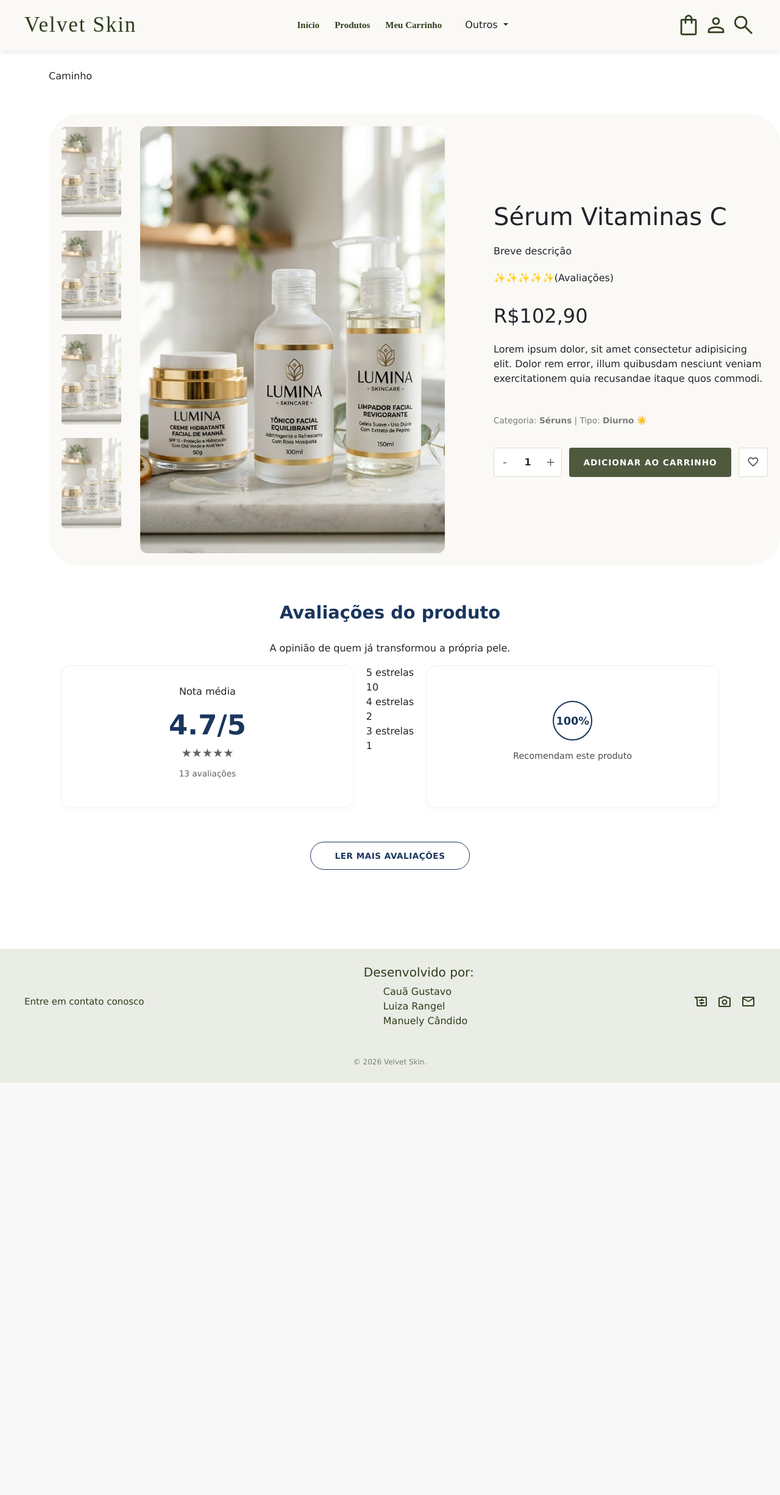
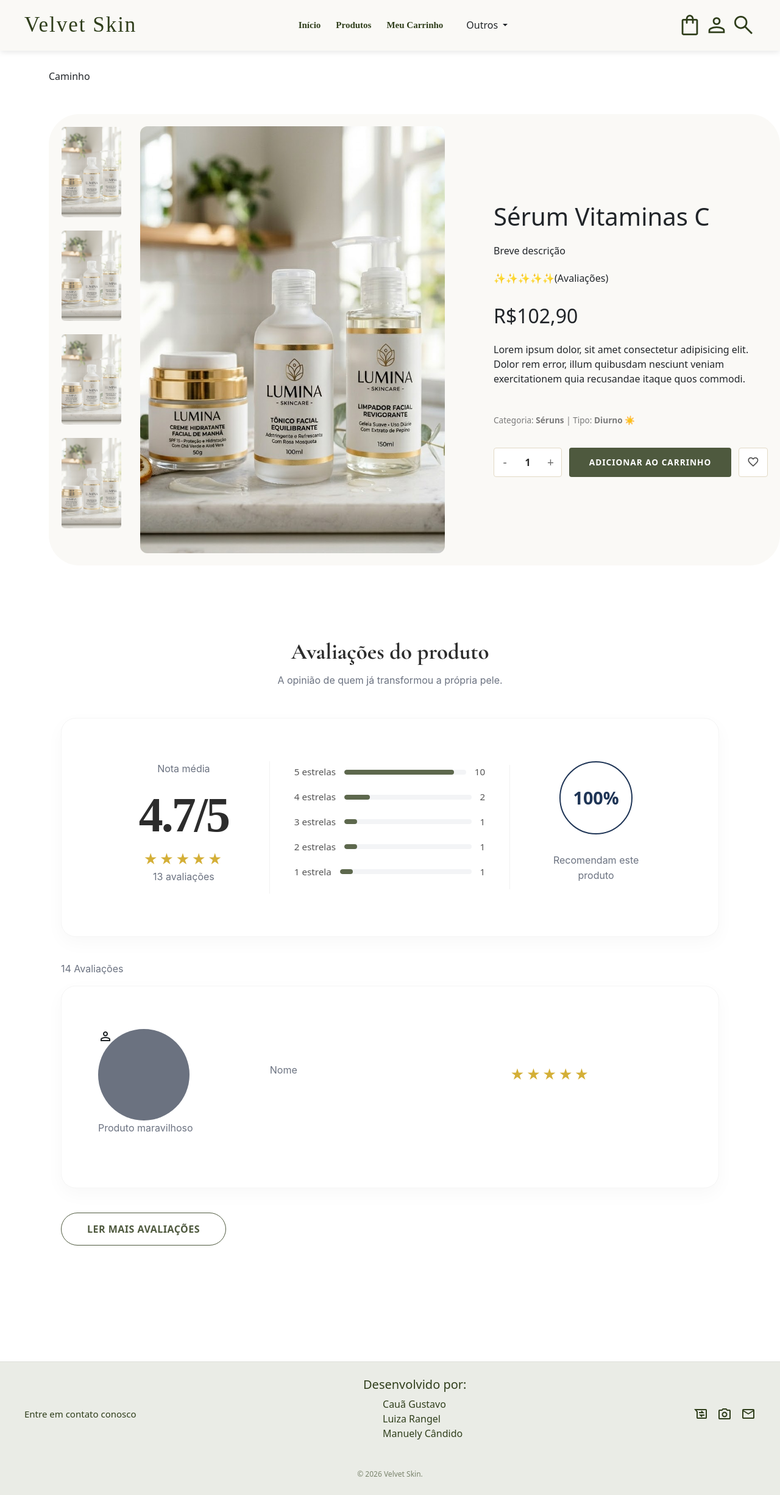
Before and after one commit to caua-a/velvet-skin, a Flask app: page / in a window 1280 px wide. Shown: the whole page at 61% size. Before the commit the page ends 1775 px from the top, so only its background shows below. Run offline with Flask 3, Linux system fonts and the light colour scheme; some web fonts are replaced.

Commit message:
Continuação da página de comentários

```diff
--- a/static/css/produtos.css
+++ b/static/css/produtos.css
@@ -2,13 +2,14 @@
     margin: 0;
     padding: 0;
     box-sizing: border-box;
-    font-family: 'Lucida Sans', 'Lucida Sans Regular', 'Lucida Grande', 'Lucida Sans Unicode', Geneva, Verdana, sans-serif;
+
 }
 
 body{
     background-color: #FBF9F4;
 
 }
+
 
 .produto{
     display: flex;
@@ -186,6 +187,179 @@ body{
     border-radius: 50px;
 } */
 
+.dashboard-avaliacoes{
+    max-width: 1150px;
+
+    background: #FFFFFF;
+
+    border-radius: 24px;
+
+    padding: 70px 60px;
+
+    display: grid;
+    grid-template-columns: 1fr 1.4fr 1fr;
+
+    align-items: center;
+
+    border: 1px solid #F5F5F5;
+
+    box-shadow:
+    0 10px 30px rgba(0,0,0,.03);
+
+    margin-bottom: 40px;
+}
+
+/* Notas médias */
+.card-nota-media,
+.card-notas{
+    border-right: 1px solid #F1F1F1;
+}
+
+.card-nota-media,
+.card-notas,
+.card-recomendacao{
+    padding: 0 40px;
+}
+
+
+.card-nota-media{
+    display:flex;
+    flex-direction:column;
+    align-items:center;
+}
+
+.card-nota-media h4{
+    font-size:.95rem;
+    color:#777;
+    margin-bottom:10px;
+}
+
+.nota-grande{
+    font-size: 5rem;
+    font-weight: 600;
+    font-family:'Times New Roman', Times, serif;
+    letter-spacing: -3px;
+    color:#2C2C2C;
+}
+
+
+.estrelas-dashboard{
+    color: #D4AF37;
+    font-size:1.4rem;
+    letter-spacing: 3px;
+}
+
+.subtexto-dashboard{
+    color:#7A7A7A;
+}
+
+
+
+
+/* Barra das avaliações */
+.linha-nota{
+    display:flex;
+    align-items:center;
+    gap:14px;
+    margin-bottom:18px;
+}
+
+.linha-nota span{
+    font-size:.95rem;
+    color:#555;
+}
+
+.barra{
+    flex:1;
+    height:8px;
+
+    background:#F3F4F6;
+
+    border-radius:50px;
+
+    overflow:hidden;
+}
+
+.preenchimento{
+    height:100%;
+    background:#5D684D;
+    border-radius:50px;
+}
+
+
+/* Coluna de recomendação */
+.card-recomendacao{
+    display:flex;
+    flex-direction:column;
+    align-items:center;
+    justify-content:center;
+}
+
+.circulo-porcentagem{
+    width: 120px;
+    height: 120px;
+
+    border-radius:50%;
+
+    border:2px solid #1F3556;
+
+    display:flex;
+    justify-content:center;
+    align-items:center;
+
+    font-size:1.8rem;
+    font-weight:700;
+
+    color:#1F3556;
+
+    margin-bottom:18px;
+}
+
+.subtexto-dashboard-recomendacao{
+    margin-top: 12px;
+    max-width: 150px;
+    text-align: center;
+    line-height: 1.6;
+}
+
+
+@media (max-width: 768px) {
+    .dashboard-avaliacoes {
+        grid-template-columns: 1fr;
+        gap: 30px;
+    }
+
+    .card-nota-media,
+    .card-notas {
+        border-right: none;
+        border-bottom: 1px solid #ECECEC;
+        padding-bottom: 20px;
+    }
+}
+
+/* Comentários */
+.comentario-item{
+    background:#fff;
+
+    border-radius:20px;
+
+    padding:32px;
+
+    border:1px solid #F3F3F3;
+
+    box-shadow:
+        0 4px 12px rgba(0,0,0,.02);
+
+    transition:.3s;
+}
+
+.comentario-item:hover{
+    transform:translateY(-2px);
+
+    box-shadow:
+        0 10px 25px rgba(0,0,0,.04);
+}
+
 
 .media-avaliacoes{
     width: 100%;
@@ -205,89 +379,8 @@ body{
     max-width: 926px;
 }
 
-/* --- Seção de Comentários Geral --- */
-.comentarios-avaliacoes {
-    display: flex;
 
-    flex-direction: column; /* Organiza os blocos um abaixo do outro */
-    align-items: center;
-    width: 100%;
-    max-width: 1200px; /* Largura ideal para não esticar demais na tela */
-    margin: 60px auto;
-    padding: 0 20px;
-}
-
-.titulo-secao-comentarios {
-    font-size: 1.8rem;
-    font-weight: 600;
-    color: #1A365D; /* Azul escuro sofisticado do modelo */
-    margin-bottom: 30px;
-    text-align: center;
-}
-
-/* --- Dashboard com os 2 Cards Superiores --- */
-.dashboard-avaliacoes {
-    display: flex;
-    width: 100%;
-    gap: 20px;
-    margin-bottom: 25px;
-}
-
-/* Base Comum para os dois cards de cima */
-.card-nota-media, .card-recomendacao {
-    flex: 1;
-    display: flex;
-    flex-direction: column;
-    justify-content: center;
-    align-items: center;
-    background-color: #FFFFFF;
-    border: 1px solid #EBF1F7;
-    border-radius: 16px;
-    padding: 30px;
-    box-shadow: 0px 4px 12px rgba(99, 116, 133, 0.04);
-}
-
-.nota-grande {
-    font-size: 2.8rem;
-    font-weight: 800;
-    color: #1A365D;
-    margin-bottom: 5px;
-}
-
-.estrelas-dashboard {
-    color: #616161; /* Cor neutra/escura para as estrelas conforme o modelo */
-    font-size: 1.2rem;
-    margin-bottom: 8px;
-}
-
-.subtexto-dashboard {
-    font-size: 0.85rem;
-    color: #616161;
-}
-
-/* Elementos do Segundo Card (Recomendação) */
-.circulo-porcentagem {
-    border: 2px solid #1A365D;
-    border-radius: 50%;
-    width: 65px;
-    height: 65px;
-    display: flex;
-    align-items: center;
-    justify-content: center;
-    font-weight: bold;
-    font-size: 1.1rem;
-    color: #1A365D;
-    margin-bottom: 15px;
-}
-
-.subtexto-dashboard-recomendacao {
-    font-size: 0.9rem;
-    color: #4A4A4A;
-    text-align: center;
-    font-weight: 500;
-}
-
-/* --- Lista de Comentários Individuais --- */
+/* --- Lista de Comentários Individuais ---
 .lista-comentarios {
     width: 100%;
     display: flex;
@@ -365,7 +458,42 @@ body{
 
 .recomenda-selo span {
     font-size: 1rem;
+} */
+
+
+/* ======================================
+   SEÇÃO AVALIAÇÕES
+====================================== */
+
+
+
+.comentarios-avaliacoes{
+    max-width: 1200px;
+    margin: 120px auto;
+    padding: 0 20px;
 }
+
+.comentarios-avaliacoes p{
+    font-family: 'Inter', sans-serif;
+    font-weight: 400;
+    color: #6B7280;
+}
+
+.titulo-secao-comentarios{
+    text-align: center;
+    font-family: 'Cormorant Garamond', serif;
+    color: #2C2C2C;
+    font-size: 2.3rem;
+    font-weight: 700;
+    margin-bottom: 12px;
+}
+
+.comentarios-avaliacoes > p{
+    text-align: center;
+    color: #6B7280;
+    margin-bottom: 50px;
+}
+
 
 /* Coluna da direita do voto útil */
 .utilidade-comentario {
@@ -398,22 +526,33 @@ body{
     font-size: 1rem;
 }
 
-/* --- Botão Inferior de Ver Mais --- */
-.btn-ver-mais {
-    background-color: #FFFFFF;
-    border: 1px solid #1A365D;
-    color: #1A365D;
-    padding: 12px 40px;
-    border-radius: 25px;
-    font-size: 0.85rem;
-    font-weight: 700;
-    letter-spacing: 0.5px;
-    margin-top: 30px;
-    cursor: pointer;
-    transition: all 0.3s;
+.foto-comentario{
+    border-radius: 200px;
+    height: 150px;
+    width: 150px;
+    background-color: #6B7280;
 }
 
-.btn-ver-mais:hover {
-    background-color: #1A365D;
-    color: #FFFFFF;
+/* --- Botão Inferior de Ver Mais --- */
+.btn-ver-mais{
+    background:transparent;
+
+    border:1px solid #4E593E;
+
+    color:#4E593E;
+
+    padding:14px 42px;
+
+    border-radius:999px;
+
+    font-weight:600;
+
+    letter-spacing:.5px;
+
+    transition:.3s;
 }
+
+.btn-ver-mais:hover{
+    background:#4E593E;
+    color:#fff;
+}
--- a/templates/produtos.html
+++ b/templates/produtos.html
@@ -3,6 +3,8 @@
 
     <link rel="stylesheet" href="../static/css/produtos.css">
     <link rel="stylesheet" href="https://fonts.googleapis.com/css2?family=Material+Symbols+Outlined:opsz,wght,FILL,GRAD@20..48,100..700,0..1,-50..200" />
+    <link href="https://fonts.googleapis.com/css2?family=Cormorant+Garamond:wght@500;600;700&display=swap" rel="stylesheet">
+    <link rel="stylesheet" href="https://fonts.googleapis.com/css2?family=Material+Symbols+Outlined:opsz,wght,FILL,GRAD@24,400,0,0&icon_names=person" />
     <link rel="stylesheet" href="https://cdn.jsdelivr.net/npm/bootstrap@5.3.8/dist/css/bootstrap.min.css" rel="stylesheet" integrity="sha384-sRIl4kxILFvY47J16cr9ZwB07vP4J8+LH7qKQnuqkuIAvNWLzeN8tE5YBujZqJLB" crossorigin="anonymous">
     <script src="https://cdn.jsdelivr.net/npm/bootstrap@5.3.8/dist/js/bootstrap.bundle.min.js" integrity="sha384-FKyoEForCGlyvwx9Hj09JcYn3nv7wiPVlz7YYwJrWVcXK/BmnVDxM+D2scQbITxI" crossorigin="anonymous"></script>
 
@@ -55,9 +57,6 @@
         </div>
 
 
-
-
-
     </section>
 
 
@@ -100,6 +99,22 @@
                     </div>
                     <span>1</span>
                 </div>
+
+                <div class="linha-nota">
+                    <span>2 estrelas</span>
+                    <div class="barra">
+                        <div class="preenchimento" style="width: 10%;"></div>
+                    </div>
+                    <span>1</span>
+                </div>
+
+                <div class="linha-nota">
+                    <span>1 estrela</span>
+                    <div class="barra">
+                        <div class="preenchimento" style="width: 10%;"></div>
+                    </div>
+                    <span>1</span>
+                </div>
             </div>
 
                 <!-- Coluna 3 -->
@@ -111,6 +126,19 @@
                         Recomendam este produto
                     </p>
                 </div>
+        </div>
+
+        <div class="comentarios">
+            <p>14 Avaliações</p>
+
+            <div class="dashboard-avaliacoes">
+                <div class="foto-comentario">
+                    <span class="material-symbols-outlined">person</span>
+                </div>
+                <p>Nome</p>
+                <div class="estrelas-dashboard">★★★★★</div>
+                <p>Produto maravilhoso</p>
+            </div>
 
         </div>
 
```
Also changed, not shown: other parts of static/css/produtos.css (+18 -18 lines). Lines whose indentation alone changed are shown as unchanged.
